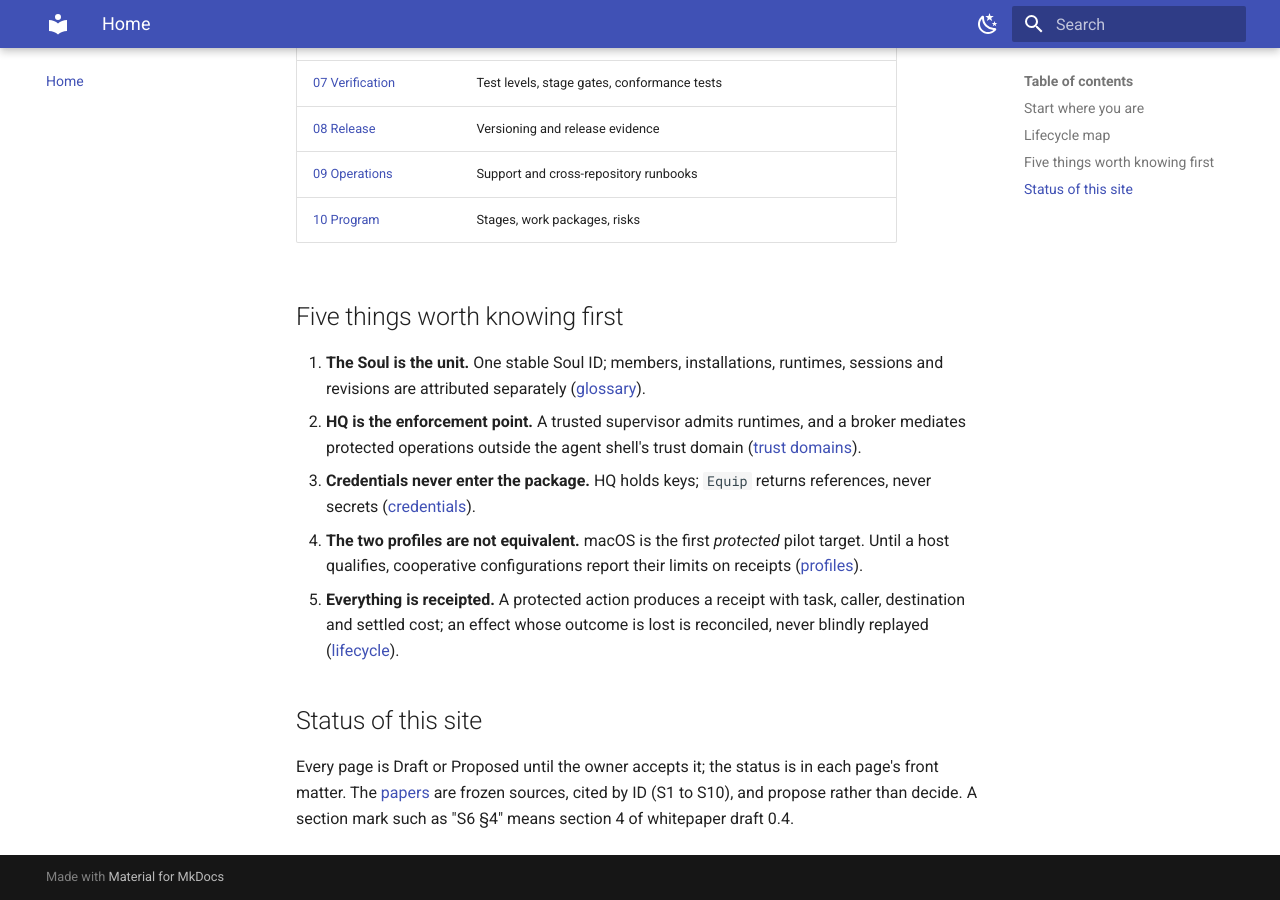
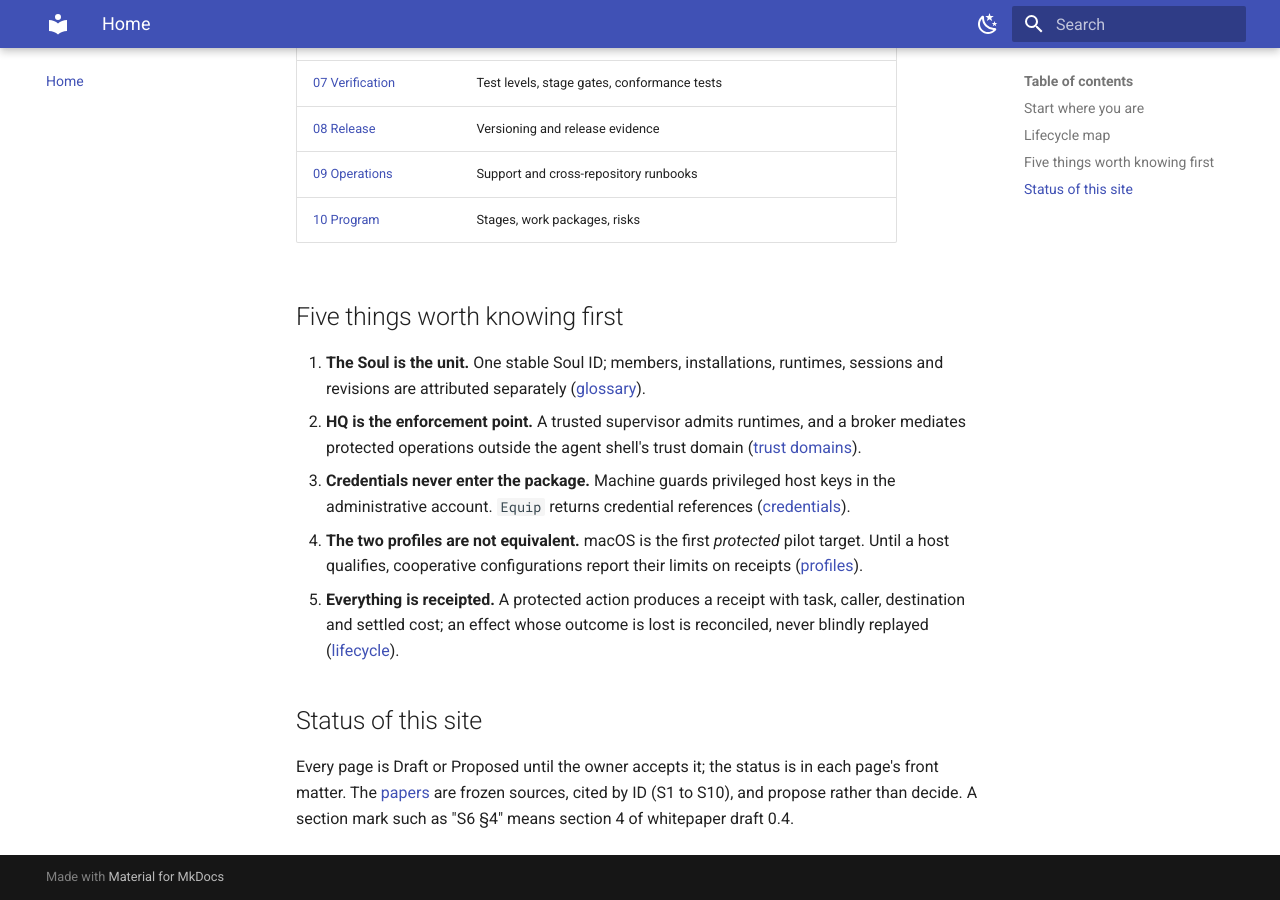
Before and after one commit to true-line/agent-bot-platform, an MkDocs documentation site: the page built from docs/index.md, in a window 1280 px wide and 900 px high, scrolled down 1170 px. Built offline with MkDocs 1.6.1 and Material for MkDocs 9.7.7, drawn with Linux system fonts in a browser that asks for light colours.

Commit message:
Point the platform overview to administrative custody
Agent-Bot-Write: ghw_8e7bde2861fd5f3b
Agent-Bot-Session: fa2486d94751

```diff
--- a/docs/index.md
+++ b/docs/index.md
@@ -41,7 +41,7 @@ The single source of truth for the Soul Agent Platform: its requirements, archit
 
 1. **The Soul is the unit.** One stable Soul ID; members, installations, runtimes, sessions and revisions are attributed separately ([glossary](glossary.md)).
 2. **HQ is the enforcement point.** A trusted supervisor admits runtimes, and a broker mediates protected operations outside the agent shell's trust domain ([trust domains](03-architecture/trust-domains-and-profiles.md)).
-3. **Credentials never enter the package.** HQ holds keys; `Equip` returns references, never secrets ([credentials](user-guide/how-to/credentials.md)).
+3. **Credentials never enter the package.** Machine guards privileged host keys in the administrative account. `Equip` returns credential references ([credentials](user-guide/how-to/credentials.md)).
 4. **The two profiles are not equivalent.** macOS is the first *protected* pilot target. Until a host qualifies, cooperative configurations report their limits on receipts ([profiles](03-architecture/trust-domains-and-profiles.md#protected-vs-cooperative)).
 5. **Everything is receipted.** A protected action produces a receipt with task, caller, destination and settled cost; an effect whose outcome is lost is reconciled, never blindly replayed ([lifecycle](03-architecture/lifecycle.md)).
 
```
